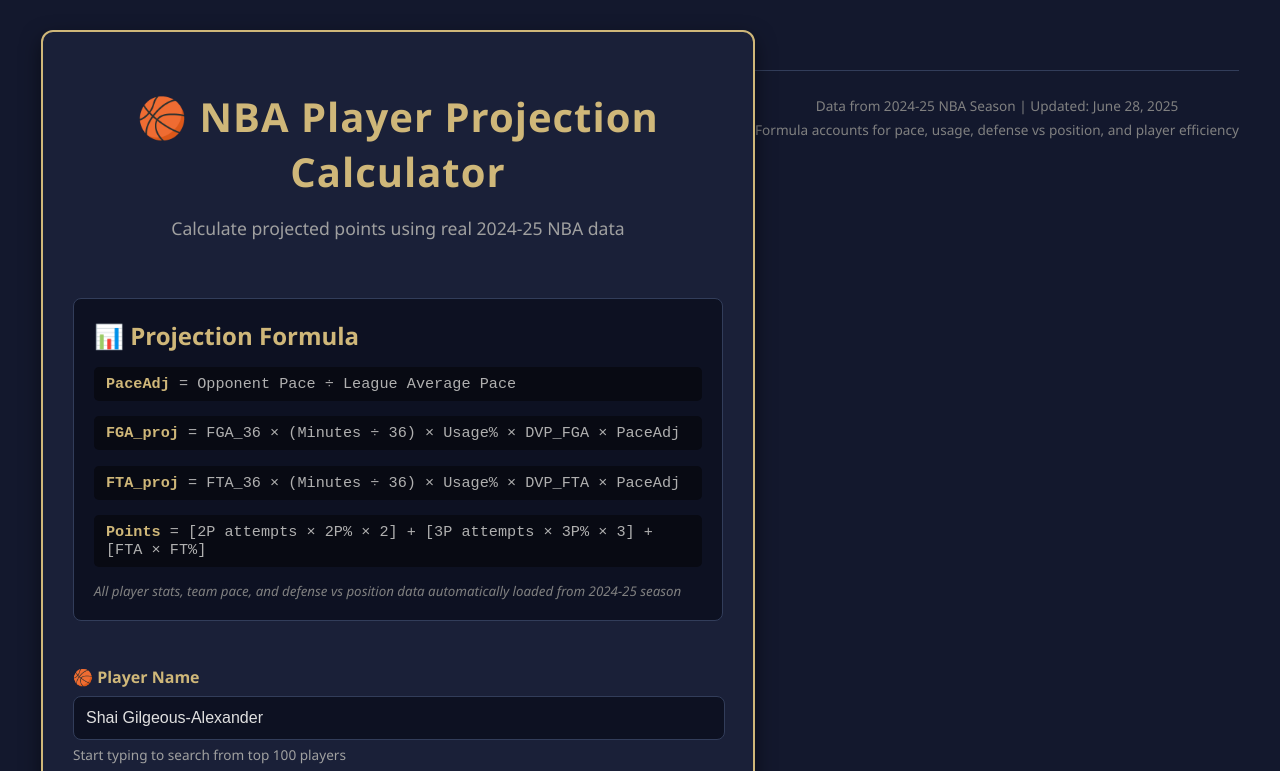
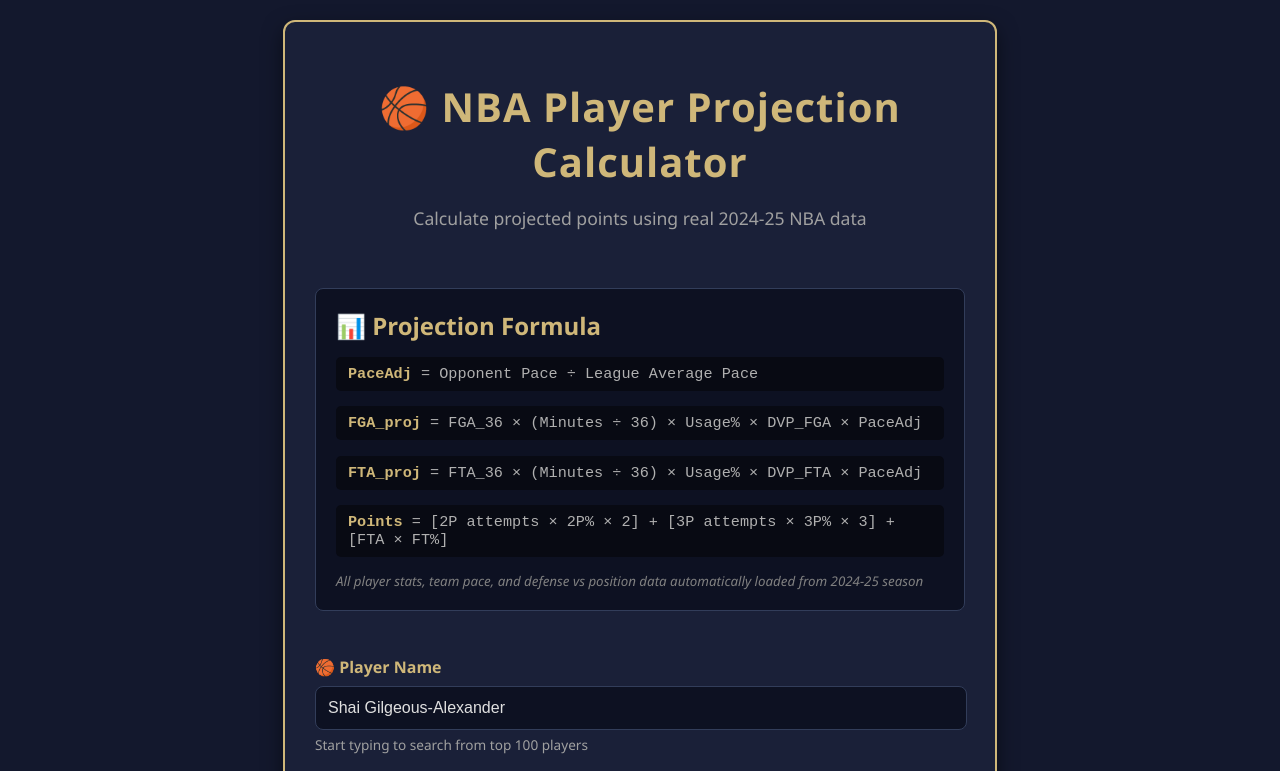
Before and after one commit to samb572/richyv2, a website: page public/index.html in a window 1280 px wide. Shown: the top 771 px of the page. Drawn offline with Linux system fonts and the light colour scheme.

Commit message:
Update index.html

```diff
--- a/public/index.html
+++ b/public/index.html
@@ -12,11 +12,12 @@
             color: #e0e0e0; /* Light text color for contrast */
             display: flex;
             justify-content: center;
-            align-items: flex-start; /* Align content to the top */
+            align-items: center; /* CHANGE: Align items to center vertically */
             min-height: 100vh;
             margin: 0;
-            padding: 30px 20px; /* More padding top/bottom */
+            padding: 20px; /* Adjusted padding for better fit on all screens, especially mobile */
             box-sizing: border-box;
+            overflow-y: auto; /* Allow scrolling if content overflows */
         }
 
         /* Container for the entire calculator */
@@ -28,10 +29,12 @@
             box-shadow: 0 8px 20px rgba(0, 0, 0, 0.5); /* Stronger shadow */
             width: 100%;
             max-width: 650px; /* Slightly wider for the calculator layout */
-            position: relative;
+            /* REMOVE: position: relative; if not specifically needed for internal elements */
             display: flex;
             flex-direction: column;
             gap: 25px; /* Space between sections */
+            flex-grow: 1; /* Allow container to grow within flex body */
+            margin: auto; /* Center container if it doesn't take full width */
         }
 
         header {
@@ -336,15 +339,7 @@
 
         /* Footer */
         footer {
-            text-align: center;
-            margin-top: 40px;
-            color: #808080;
-            font-size: 0.85em;
-            padding-top: 20px;
-            border-top: 1px solid #323d5a; /* A subtle separator */
-        }
-        footer p {
-            margin: 5px 0;
+            display: none; /* REMOVE THE FOOTER */
         }
 
         /* Autocomplete Specific Styles */
@@ -389,6 +384,9 @@
 
         /* --- Mobile Responsiveness (Media Queries) --- */
         @media (max-width: 768px) {
+            body {
+                padding: 15px; /* Adjust padding for mobile devices */
+            }
             h1 {
                 font-size: 2em; /* Smaller heading on smaller screens */
             }
@@ -579,11 +577,6 @@
             <p id="errorMessage"></p>
         </div>
     </div>
-
-    <footer>
-        <p>Data from 2024-25 NBA Season | Updated: June 28, 2025</p>
-        <p>Formula accounts for pace, usage, defense vs position, and player efficiency</p>
-    </footer>
 
     <script>
         const API_BASE_URL = window.location.origin;
```
